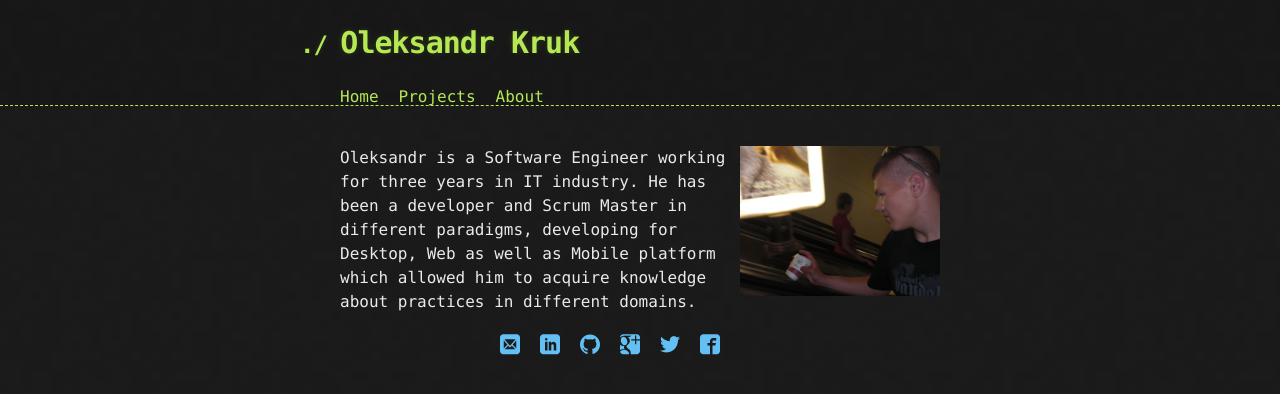
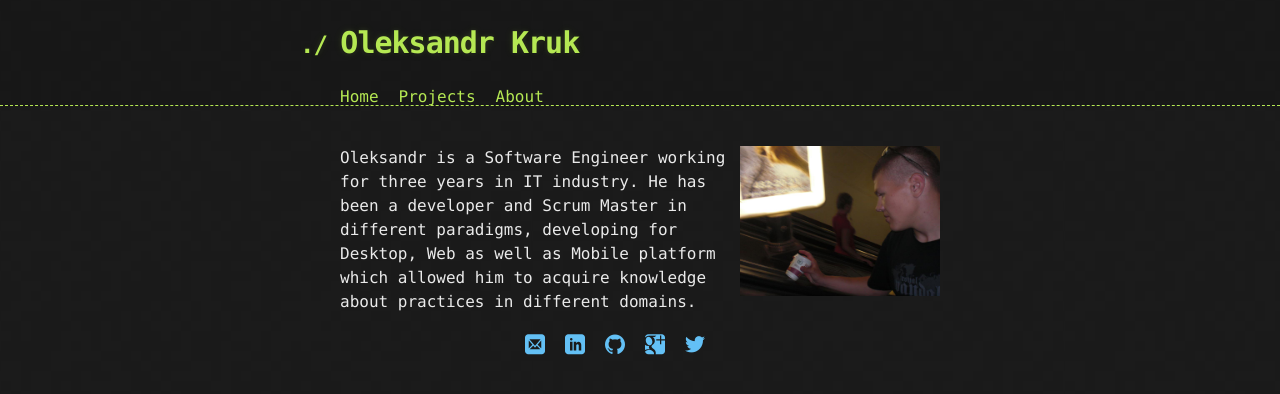
Before and after one commit to 0mega/0mega.github.io, a Jekyll site: the page built from about.html, in a window 1280 px wide. Shown: the top 394 px of the page. Built offline with Jekyll 4.4.1, drawn with Linux system fonts in a browser that asks for light colours.

Commit message:
remove fb link add alt to profile picture

```diff
--- a/_layouts/default.html
+++ b/_layouts/default.html
@@ -36,7 +36,6 @@
 			<div class="link"><a href="https://github.com/0mega" class="icon-github"></a></div>
 			<div class="link"><a href="https://plus.google.com/+OleksandrKruk" class="icon-google-plus2"></a></div>
 			<div class="link"><a href="https://twitter.com/oleksandr_kruk" class="icon-twitter"></a></div>
-			<div class="link"><a href="https://www.facebook.com/oleksandr.kruk" class="icon-facebook2"></a></div>
 		</div>
 	</footer>
 
--- a/about.html
+++ b/about.html
@@ -3,7 +3,7 @@ layout: default
 ---
 
 <section id="main_content">
-    <img src="./images/profile.jpg" width="200px" align="right" style="padding-left: 10px"/>
+    <img alt="Oleksandr Kruk" src="./images/profile.jpg" width="200px" align="right" style="padding-left: 10px"/>
     <p>Oleksandr is a Software Engineer working for three years in IT industry. He has been a developer and
 Scrum Master in different paradigms, developing for Desktop, Web as well as Mobile platform which allowed him
         to acquire knowledge about practices in different domains.</p>
--- a/stylesheets/stylesheet.css
+++ b/stylesheets/stylesheet.css
@@ -237,7 +237,7 @@ a {
 */
 
 .links {
-  width: 300px;
+  width: 250px;
   margin: 0 auto;
 }
 
```
